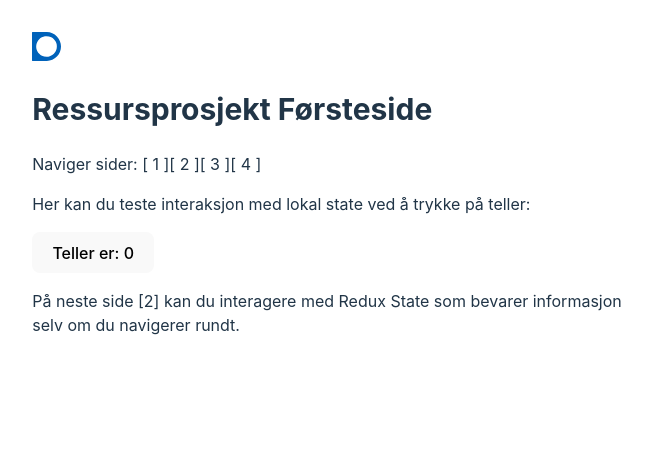
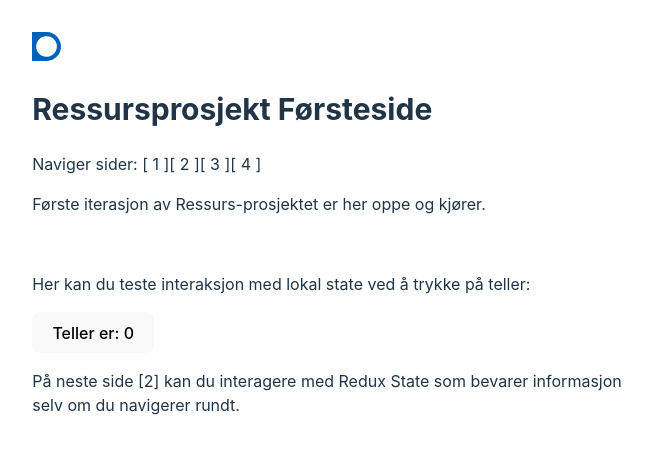
Before and after one commit to Torgeir333/ressursdummy1, a React (Vite) app: page /dummyroot/ in a window 1280 px wide. Shown: the top 454 px of the page, without its empty margins (313-965 px from the left). Built offline with nearby package versions, Linux system fonts and the light colour scheme.

Commit message:
add Digdir logo to all pages etc

```diff
--- a/src/pages/Forsteside/Forsteside.tsx
+++ b/src/pages/Forsteside/Forsteside.tsx
@@ -20,6 +20,9 @@ export const Forsteside = () => {
 
             <NavigeringsKomponent />
 
+            <p>Første iterasjon av Ressurs-prosjektet er her oppe og kjører.</p>
+            <br></br>
+
             <div className="card">
                 <p>Her kan du teste interaksjon med lokal state ved å trykke på teller: </p>
                 <button onClick={() => setCount((count) => count + 1)}>
--- a/src/pages/MiniDashboard/MiniDashboard.tsx
+++ b/src/pages/MiniDashboard/MiniDashboard.tsx
@@ -4,6 +4,7 @@ import './Sider.css';
 import { CenterContainer } from '../../components/CenterContainer';
 import { Footer } from '../../components/Footer';
 import { NavigeringsKomponent } from '../../components/NavigeringsKomponent';
+import { ReactComponent as AltinnIcon } from '../../assets/altinn-logo.svg';
 
 
 export const MiniDashboard = () => {
@@ -27,7 +28,13 @@ export const MiniDashboard = () => {
 
     return (
         <div>
+
             <CenterContainer>
+                <div>
+                    <a href="https://www.altinn.no" target="_blank">
+                        <AltinnIcon />
+                    </a>
+                </div>
                 <h1 className={classes.testh1}>
                     Ressursprosjekt MiniDashboard
                 </h1>
```
